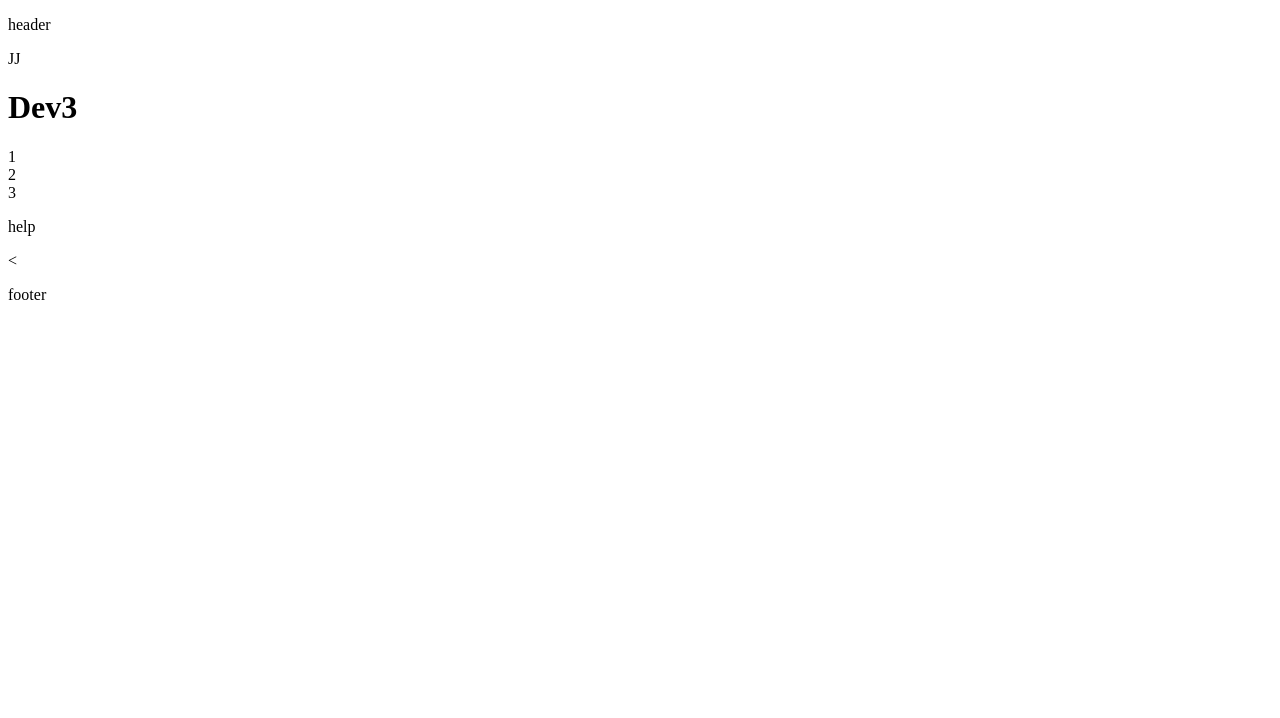
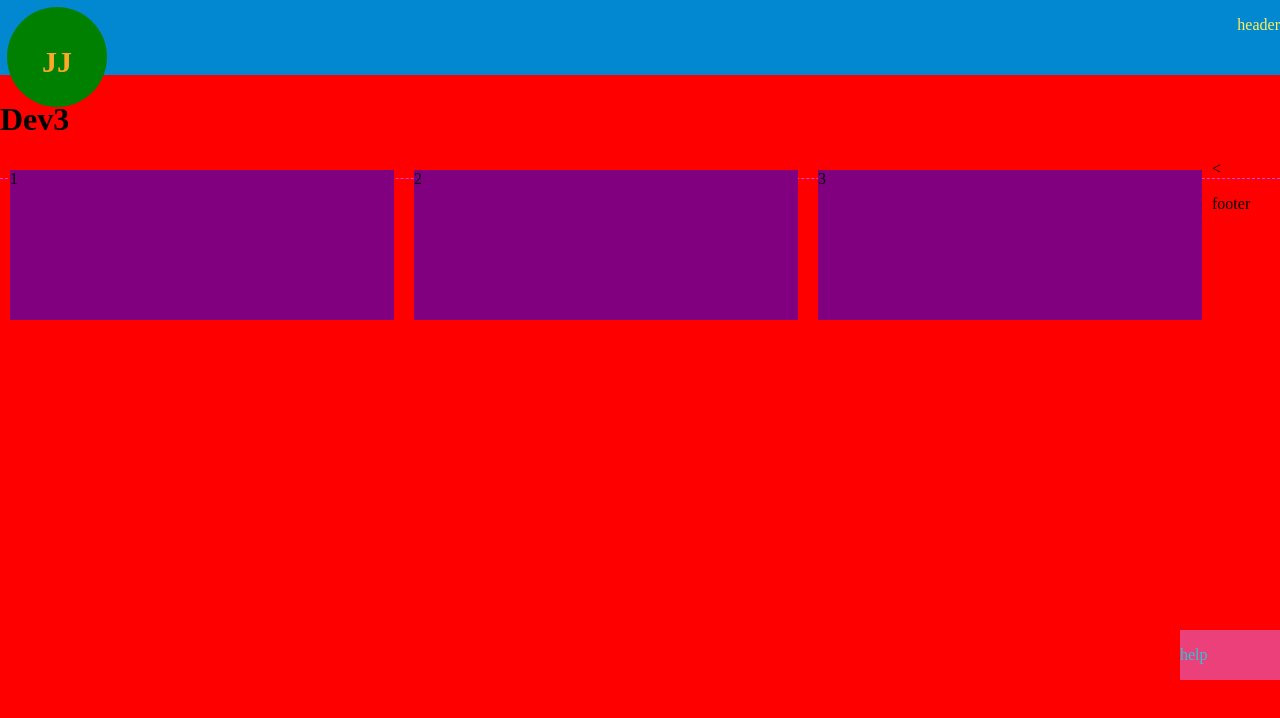
Before and after one commit to jjohnson55555/DevCorrection, a plain HTML site: page index.html in a window 1280 px wide. Drawn offline with Linux system fonts and the light colour scheme.

Commit message:
Update index.html

```diff
--- a/index.html
+++ b/index.html
@@ -5,7 +5,7 @@
  <head lang="">
    <meta chartset="UTF-8">
    <title>Jaylens Slight Flex</title>
-   <link rel=“stylesheet” type=“text/css” href=“style.css”>
+   <link rel="stylesheet" type="text/css" href="style.css">
 
   </head>
 
```
